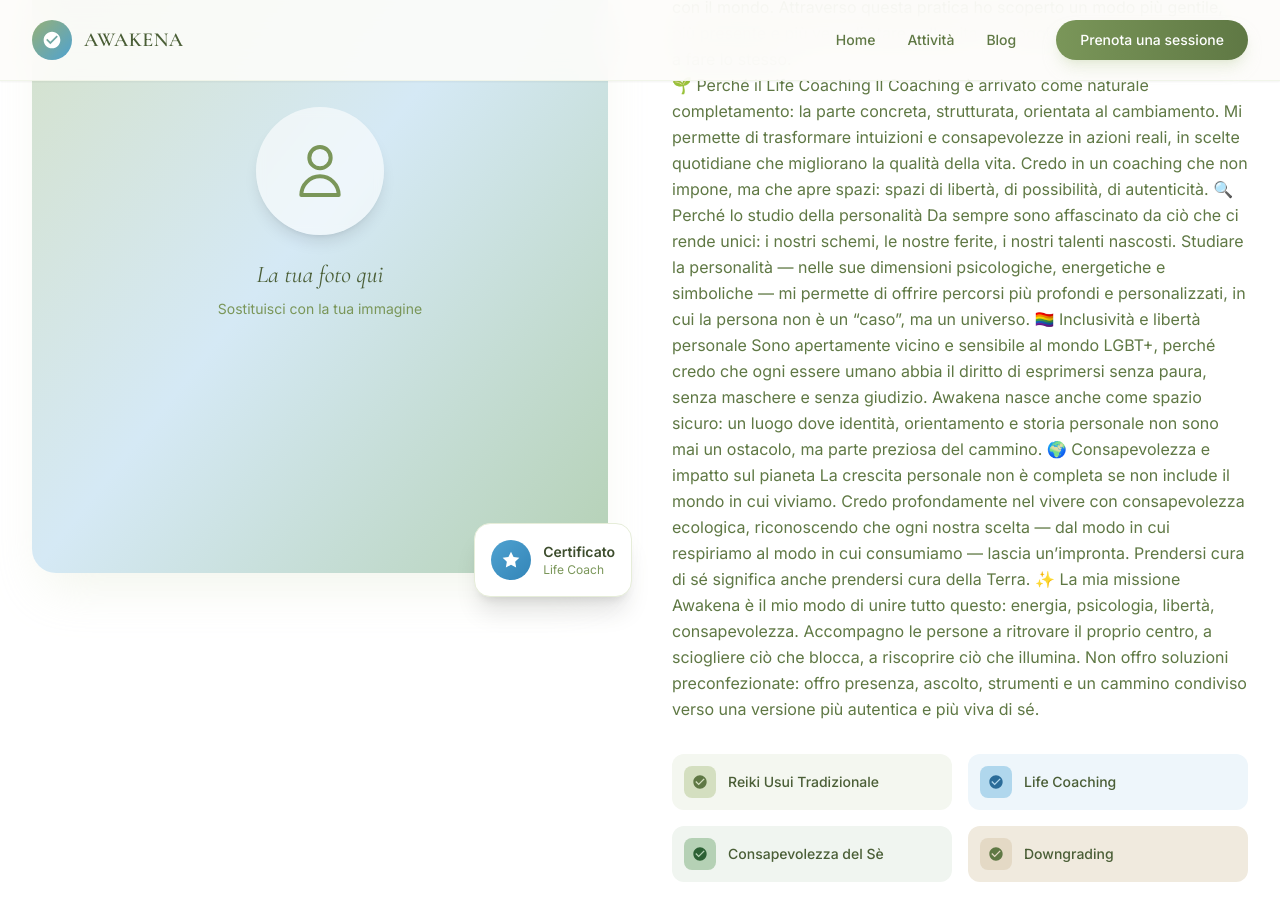
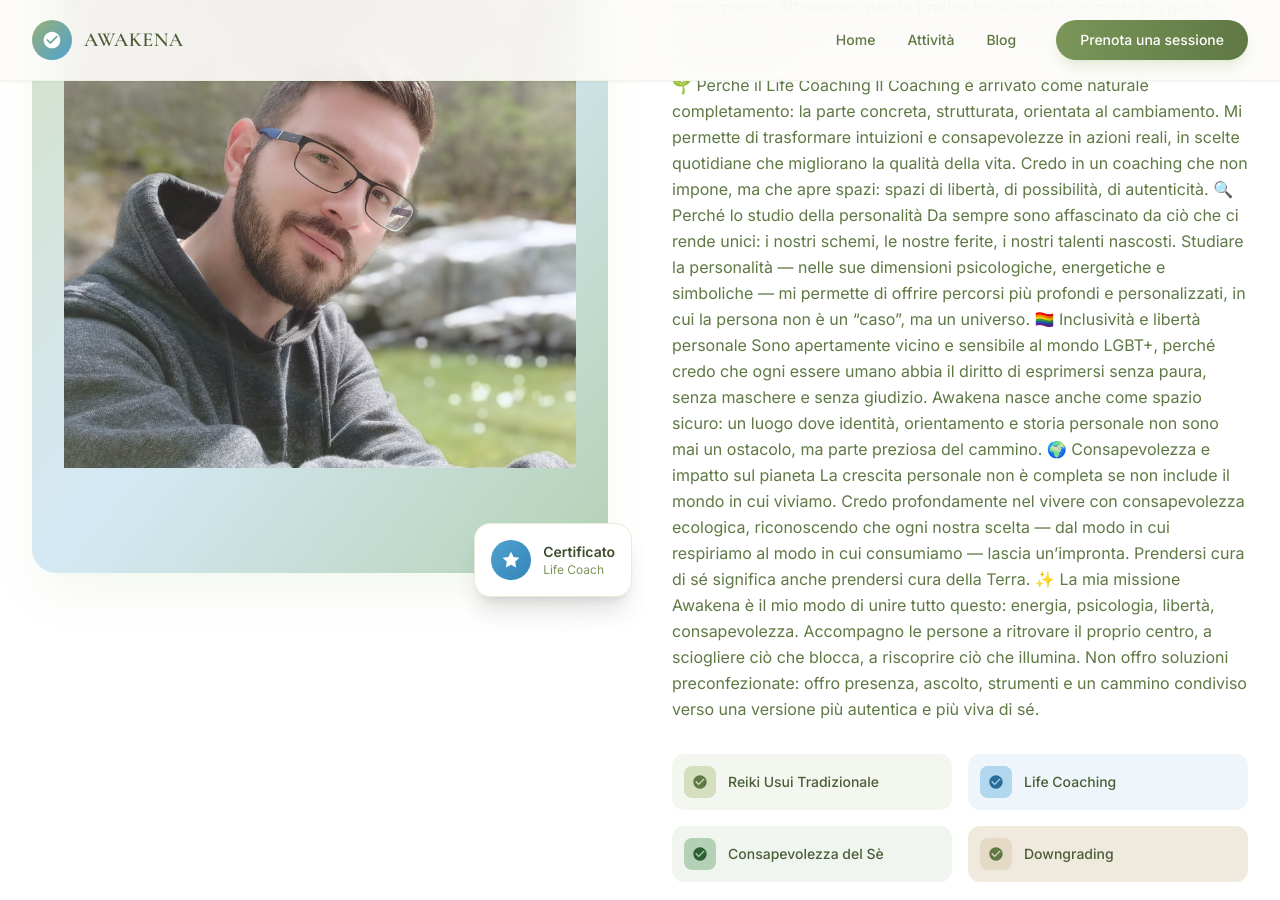
Before and after one commit to rerosku/rerosku.github.io, a Jekyll site: the page built from index.html, in a window 1280 px wide and 900 px high, scrolled down 1533 px. Built offline with Jekyll 4.4.1, drawn with Linux system fonts in a browser that asks for light colours; nearby versions of some CDN libraries; some web fonts are replaced.

Commit message:
Update rerosku.github.io from Acode

```diff
--- a/index.html
+++ b/index.html
@@ -61,11 +61,7 @@ permalink: /
         <div class="relative rounded-3xl overflow-hidden shadow-2xl shadow-salvia-200/30">
           <div class="aspect-[4/5] bg-gradient-to-br from-salvia-200 via-blu-100 to-rosmarino-200 flex items-center justify-center">
             <div class="text-center p-8">
-              <div class="w-32 h-32 mx-auto mb-6 rounded-full bg-white/60 backdrop-blur-sm flex items-center justify-center shadow-lg">
-                <svg class="w-16 h-16 text-salvia-500" fill="none" stroke="currentColor" viewBox="0 0 24 24"><path stroke-linecap="round" stroke-linejoin="round" stroke-width="1.5" d="M16 7a4 4 0 11-8 0 4 4 0 018 0zM12 14a7 7 0 00-7 7h14a7 7 0 00-7-7z"/></svg>
-              </div>
-              <p class="font-display text-2xl text-salvia-700 italic">La tua foto qui</p>
-              <p class="text-salvia-500 text-sm mt-2">Sostituisci con la tua immagine</p>
+              <img src="{{ '/assets/images/alessandro-portrait.jpg' | relative_url }}" alt="Alessandro Nardi - Praticante Reiki">
             </div>
           </div>
         </div>
```
